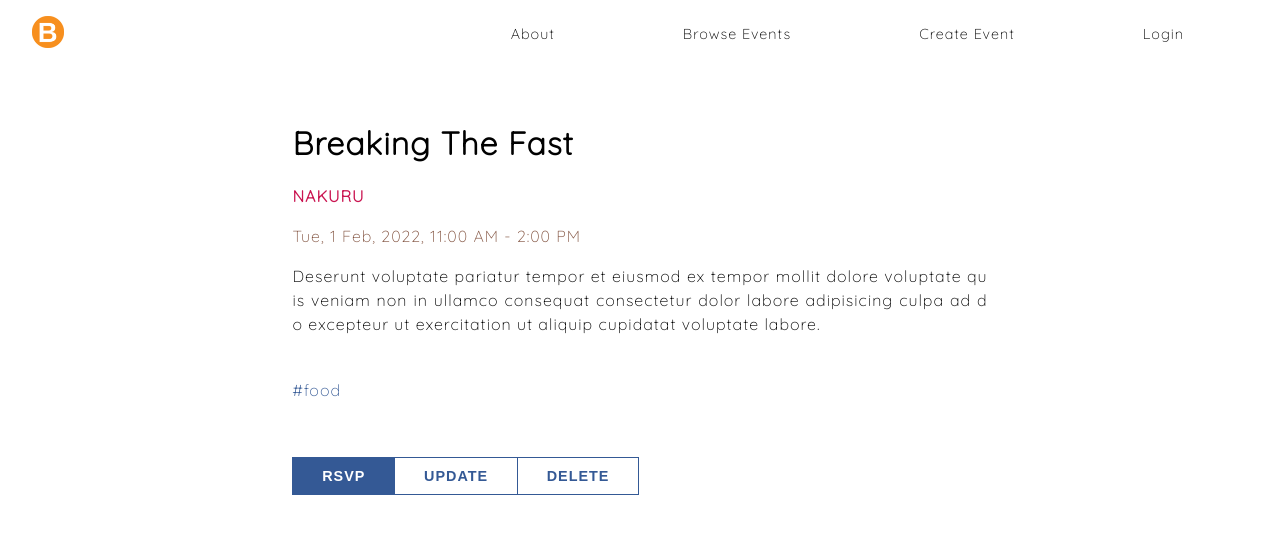
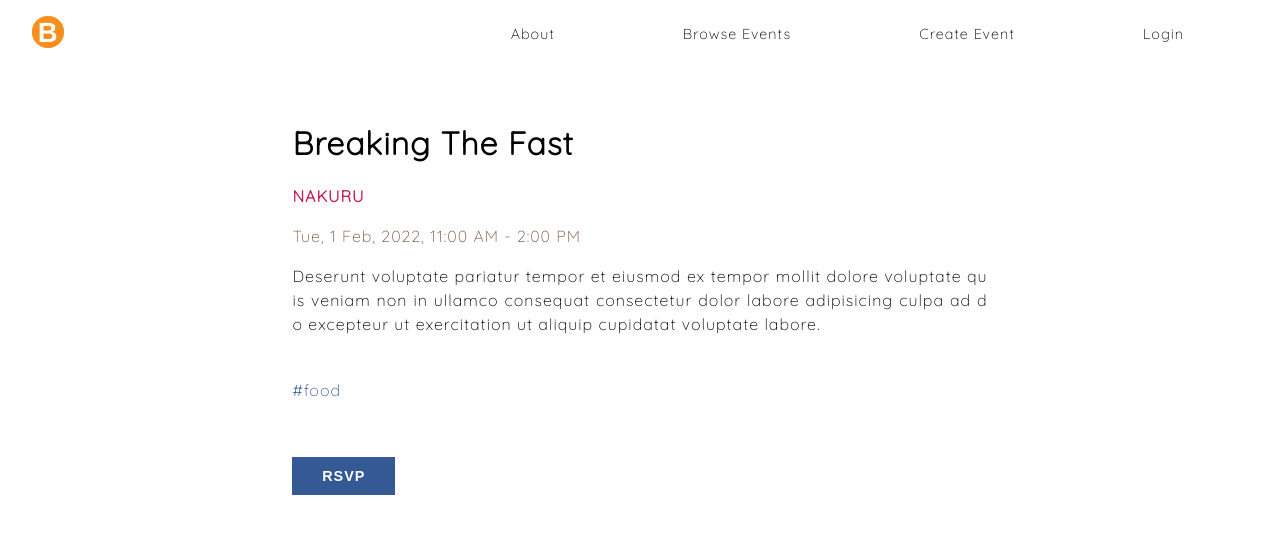
Before and after one commit to dngst/brightevents, a React (Create React App) app: page /events/1 in a window 1280 px wide. Shown: the top 534 px of the page. Built offline with nearby package versions, Linux system fonts and the light colour scheme.

Commit message:
Show edit and delete when logged in

```diff
--- a/src/pages/Event.js
+++ b/src/pages/Event.js
@@ -9,6 +9,7 @@ const Paragraph = React.lazy(() => import("components/Paragraph"));
 const Button = React.lazy(() => import("components/Button"));
 
 const Event = () => {
+  const loggedIn = false;
   return (
     <Suspense fallback={<div>loading...</div>}>
       <EventContainer>
@@ -31,10 +32,14 @@ const Event = () => {
         </Paragraph>
         <div className="event-btns">
           <Button primary>rsvp</Button>
-          <Link href="/update">
-            <Button className="update-btn">update</Button>
-          </Link>
-          <Button>delete</Button>
+          {loggedIn && (
+            <>
+              <Link href="/update">
+                <Button className="update-btn">update</Button>
+              </Link>
+              <Button>delete</Button>
+            </>
+          )}
         </div>
       </EventContainer>
     </Suspense>
```
